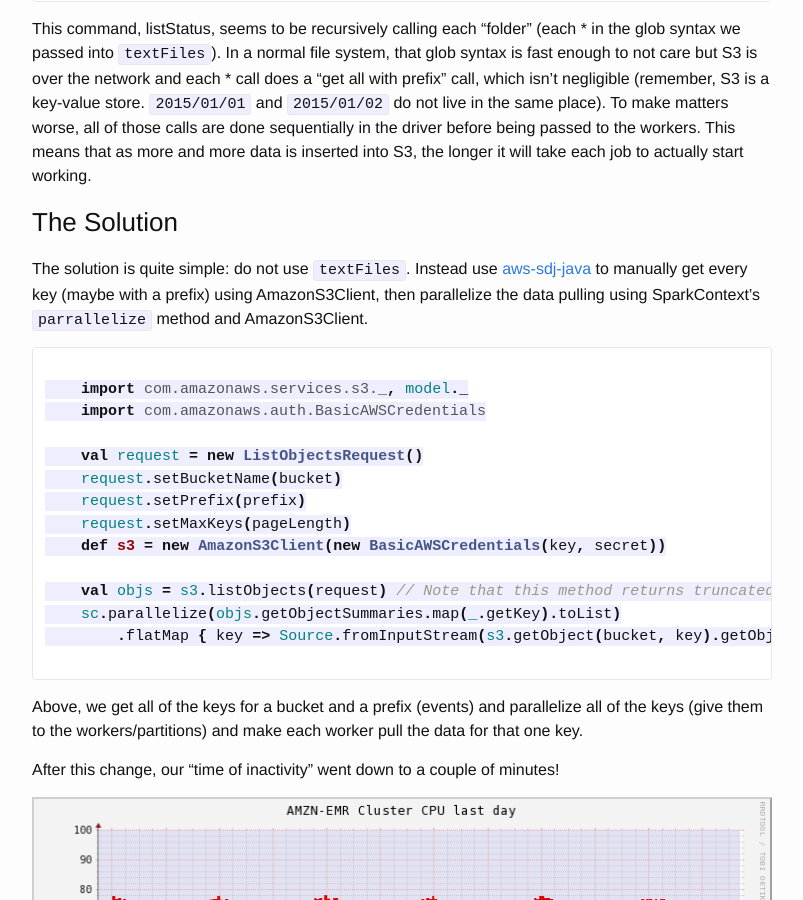
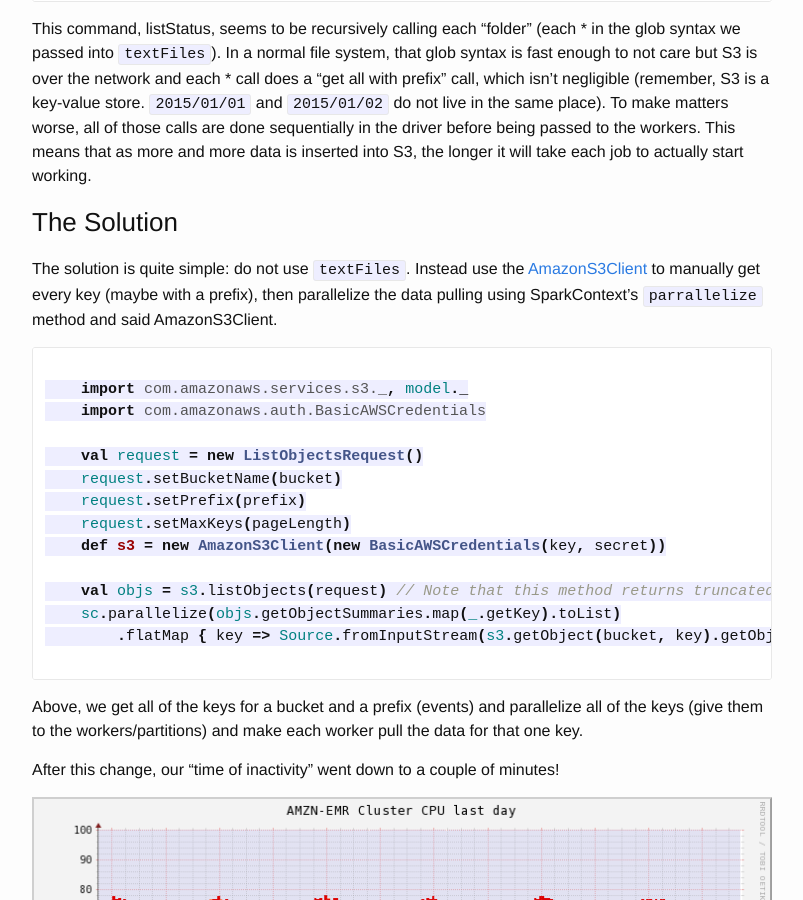
Before and after one commit to pjrt/pjrt.github.io, a Jekyll site: the page built from _posts/2015-05-11-how-not-to-pull-from-s3.md, in a window 1280 px wide and 900 px high, scrolled down 1835 px. Shown: the whole window, without its empty margins (238-1041 px from the left). Built offline with Jekyll 4.4.1, drawn with Linux system fonts in a browser that asks for light colours; Markdown is read by kramdown in place of the engine named in the settings.

Commit message:
More typos!

````diff
--- a/_posts/2015-05-11-how-not-to-pull-from-s3.md
+++ b/_posts/2015-05-11-how-not-to-pull-from-s3.md
@@ -58,7 +58,7 @@ it will take each job to actually start working.
 
 ### The Solution
 
-The solution is quite simple: do not use `textFiles`. Instead use [aws-sdj-java](https://github.com/aws/aws-sdk-java/blob/master/aws-java-sdk-s3/src/main/java/com/amazonaws/services/s3/AmazonS3Client.java) to manually get every key (maybe with a prefix) using AmazonS3Client, then parallelize the data pulling using SparkContext's `parrallelize` method and AmazonS3Client.
+The solution is quite simple: do not use `textFiles`. Instead use the [AmazonS3Client](https://github.com/aws/aws-sdk-java/blob/master/aws-java-sdk-s3/src/main/java/com/amazonaws/services/s3/AmazonS3Client.java) to manually get every key (maybe with a prefix), then parallelize the data pulling using SparkContext's `parrallelize` method and said AmazonS3Client.
 
 ```scala
 
````
